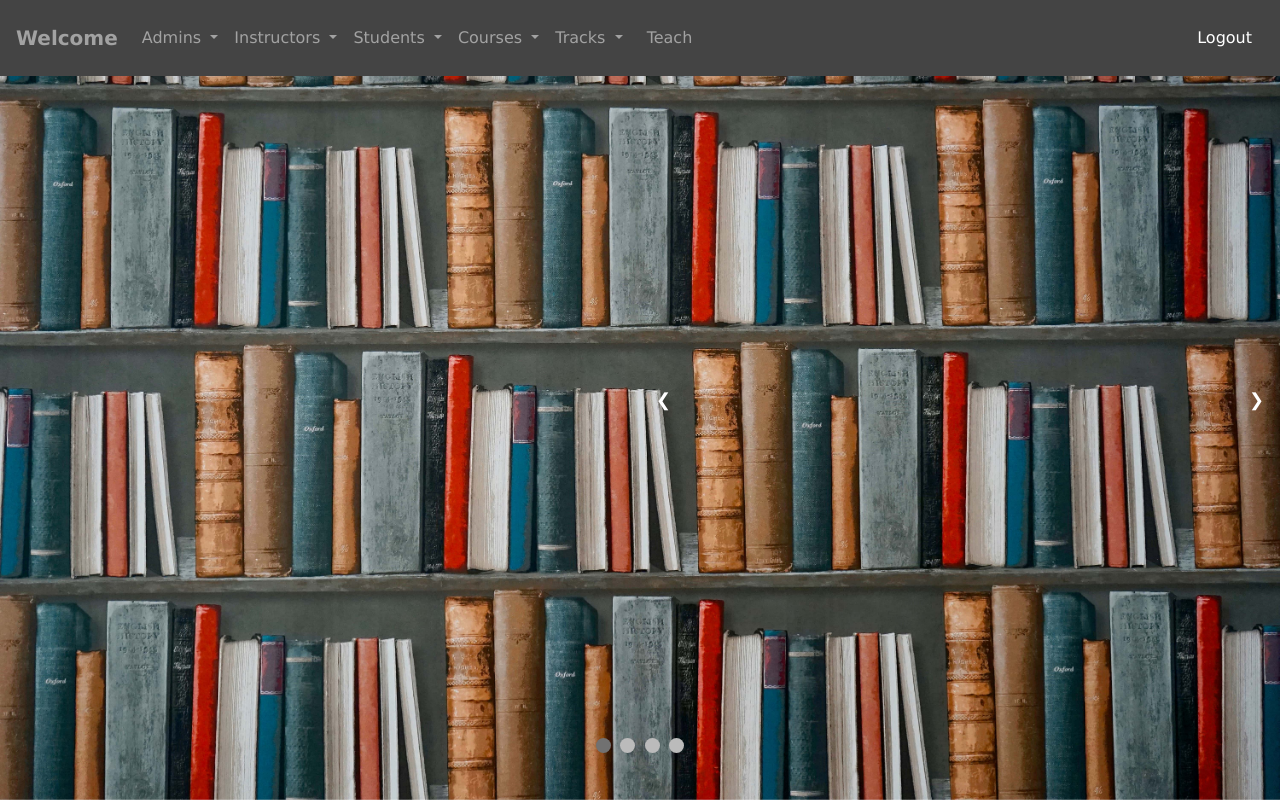
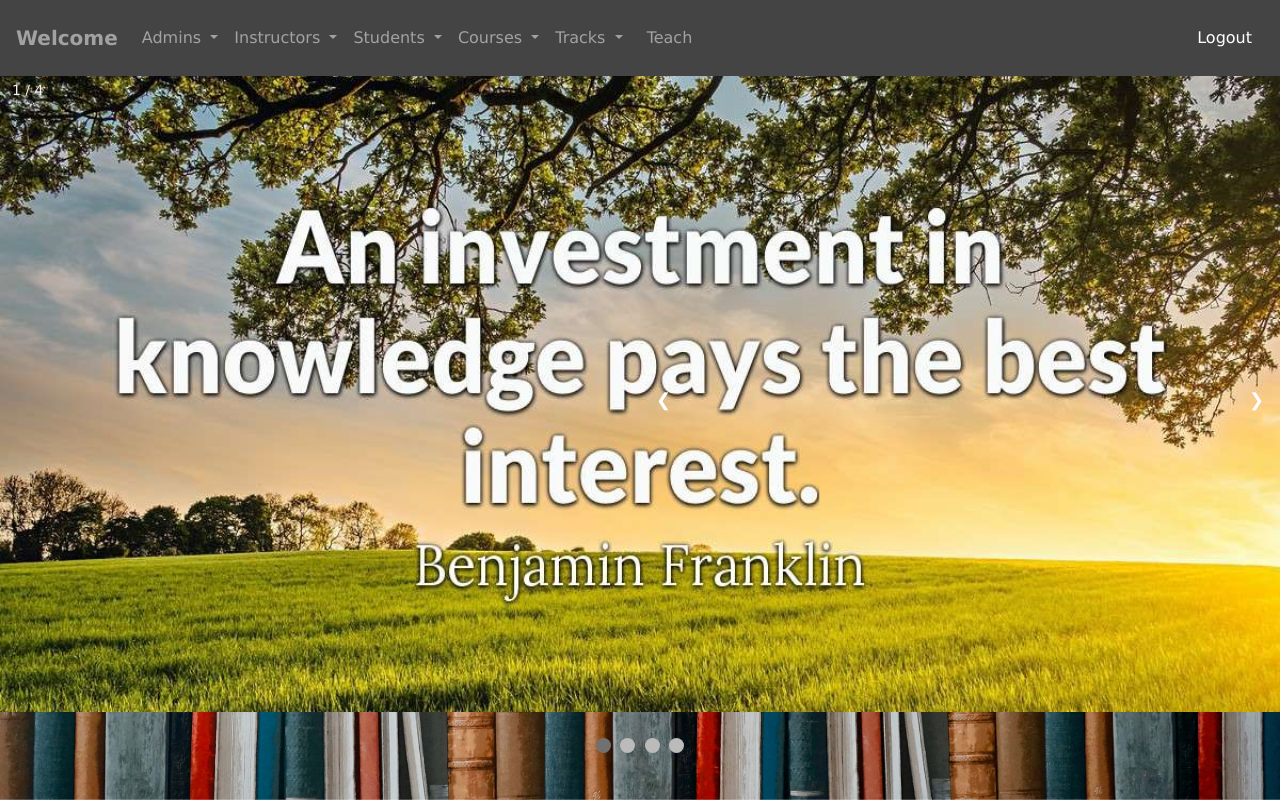
Before and after one commit to be320/Web-Arkdev, a PHP site: page /views/home.php in a window 1280 px wide. Run offline with PHP 8.4, Linux system fonts and the light colour scheme; the visitor is signed in with stand-in values (Sample User, id 1).

Commit message:
Fixes Bugs in most of the program

```diff
--- a/app/includes/sessionAuth.php
+++ b/app/includes/sessionAuth.php
@@ -1,6 +1,6 @@
 <?php
 
 if (!isset($_SESSION['admin']) || empty($_SESSION['admin'])) {
-    header('Location: /views/index_mm.html');
+    header('Location: /index.html');
     exit();
 }
--- a/views/courseDashboard.php
+++ b/views/courseDashboard.php
@@ -78,7 +78,7 @@ require_once(__DIR__.'/layout/header.php');
                 echo '</ul>'
                 . '</b>';
             echo '</p>';
-            echo '<a class="btn btn-primary m-lg-1" href="/courseEdit.php?id='  . $course->getId() .  '">Edit</a>';
+            echo '<a class="btn btn-primary m-lg-1" href="/views/courseEdit?id='  . $course->getId() .  '">Edit</a>';
             echo '<a class="btn btn-danger m-lg-1" href="/app/Controllers/deleteCourse.php?id='  .  $course->getId().  '">Delete</a>';
             echo '</div> ';
             echo '</article>';
--- a/views/createCourse.php
+++ b/views/createCourse.php
@@ -111,6 +111,7 @@ require_once(__DIR__.'/layout/header.php');
                                     <label for="trackName">Track Name:</label>
                                     <select name='track_id' class="form-control">
                                         <option disabled selected >Track Name</option>
+
                                         <?php foreach ($tracks as $track): ?>
                                             <option value="<?php echo $track->getId() ?> "><?php echo $track->getName() ?> </option>
                                         <?php endforeach ?>
--- a/views/home.php
+++ b/views/home.php
@@ -1,6 +1,6 @@
 <?php
-require_once(__DIR__.'/../app/includes/sessionStart.php');
-require_once(__DIR__.'/../app/includes/sessionAuth.php');
+require_once(__DIR__ . '/../app/includes/sessionStart.php');
+require_once(__DIR__ . '/../app/includes/sessionAuth.php');
 ?>
 <!doctype html>
 <html lang="en">
@@ -19,7 +19,7 @@ require_once(__DIR__.'/../app/includes/sessionAuth.php');
 </head>
 
 <?php
-  require_once(__DIR__.'/layout/header.php');
+require_once(__DIR__ . '/layout/header.php');
 ?>
 <!------------------------------------------------------------------------------------------------------------------->
 <body>
@@ -31,21 +31,21 @@ require_once(__DIR__.'/../app/includes/sessionAuth.php');
     <br><br><br>
     <div class="slideshow-container">
 
-<div class="mySlides fade">
+        <div class="mySlides ">
             <div class="numbertext">1 / 4</div>
             <img src="../images/home1.jpg" style="width:100%">
         </div>
 
-<div class="mySlides fade">
+        <div class="mySlides  ">
             <div class="numbertext">2 / 4</div>
             <img src="../images/home2.jpg" style="width:100%">
         </div>
 
-<div class="mySlides fade">
+        <div class="mySlides  ">
             <div class="numbertext">3 / 4</div>
             <img src="../images/home3.jpg" style="width:100%">
         </div>
-<div class="mySlides fade">
+        <div class="mySlides  ">
             <div class="numbertext">4 / 4</div>
             <img src="../images/home4.jpg" style="width:100%">
         </div>
@@ -63,37 +63,6 @@ require_once(__DIR__.'/../app/includes/sessionAuth.php');
         <span class="dot" onclick="currentSlide(4)"></span>
 
     </div>
-
-<script>
-
-var slideIndex = 1;
-showSlides(slideIndex);
-
-function plusSlides(n) {
-  showSlides(slideIndex += n);
-}
-
-function currentSlide(n) {
-  showSlides(slideIndex = n);
-}
-
-function showSlides(n) {
-  var i;
-  var slides = document.getElementsByClassName("mySlides");
-  var dots = document.getElementsByClassName("dot");
-  if (n > slides.length) {slideIndex = 1}
-  if (n < 1) {slideIndex = slides.length}
-  for (i = 0; i < slides.length; i++) {
-      slides[i].style.display = "none";
-  }
-  for (i = 0; i < dots.length; i++) {
-      dots[i].className = dots[i].className.replace(" active", "");
-  }
-  slides[slideIndex-1].style.display = "block";
-  dots[slideIndex-1].className += " active";
-}
-</script>
-
     <?php
-    require_once(__DIR__.'/layout/footer.php');
+    require_once(__DIR__ . '/layout/footer.php');
     ?>
--- a/views/layout/footer.php
+++ b/views/layout/footer.php
@@ -4,7 +4,44 @@
 <script src="../js/popper.min.js"></script>
 <script src="../js/bootstrap.min.js"></script>
 <script src="../js/jquery.validate.js"></script>
-<script src="../js/main.js"></script>
+<!--<script src="../js/main.js"></script>-->
+
+<script>
+    var slideIndex = 1;
+    $(document).ready(function () {
+        showSlides(slideIndex);
+    })
+
+
+    function plusSlides(n) {
+        showSlides(slideIndex += n);
+    }
+
+    function currentSlide(n) {
+        console.log(n);
+        showSlides(slideIndex = n);
+    }
+
+    function showSlides(n) {
+        var i;
+        var slides = document.getElementsByClassName("mySlides");
+        var dots = document.getElementsByClassName("dot");
+        if (n > slides.length) {
+            slideIndex = 1
+        }
+        if (n < 1) {
+            slideIndex = slides.length
+        }
+        for (i = 0; i < slides.length; i++) {
+            slides[i].style.display = "none";
+        }
+        for (i = 0; i < dots.length; i++) {
+            dots[i].className = dots[i].className.replace(" active", "");
+        }
+        slides[slideIndex - 1].style.display = "block";
+        dots[slideIndex - 1].className += " active";
+    }
+</script>
 
 </body>
 </html>
--- a/views/studentDashboard.php
+++ b/views/studentDashboard.php
@@ -50,7 +50,7 @@ else {
         <img src="../images/books.jpg" class="banner" alt="banner"/>
     </div>
 
-    <form method="get" action="/studentDashboard.php">
+    <form method="get" action="/views/studentDashboard.php">
         <div style="padding-top:43px; padding-left:210px; marginbackground-color:none;" id="navbar">
             <ul>
                 <li><input style="border:2px solid #6da17b" type="text" name="name" placeholder="Name"></li>
@@ -94,7 +94,7 @@ foreach($students as $student)
 	  echo'<b style="text-decoration:underline">Level:</b><br>'.$student->getLevel().'<br>';
 
 	   echo'</p> ';
-      echo' <a class="btn btn-primary m-lg-1" href="/studentEdit.php?id=' . $student->getId() . '">Edit</a> ';
+      echo' <a class="btn btn-primary m-lg-1" href="/views/studentEdit.php?id=' . $student->getId() . '">Edit</a> ';
       echo' <a class="btn btn-danger m-lg-1" href="/app/Controllers/deleteStudent.php?id=' . $student->getId() . '">Delete</a> ';
      echo'</div> ';
    echo'</article> ';
--- a/views/studentEdit.php
+++ b/views/studentEdit.php
@@ -77,8 +77,8 @@ exit();
                         <option  value="Freshman">Freshman</option>
                         <option value="Sophomore">Sophomore</option>
                         <option value="Junior">Junior</option>
-                        <option value="Senior1">Senior 1</option>
-                        <option value="Senior2">Senior 2</option>
+                        <option value="Senior 1">Senior 1</option>
+                        <option value="Senior 2">Senior 2</option>
                         </select>
 
                     </div>
--- a/views/trackDashboard.php
+++ b/views/trackDashboard.php
@@ -47,7 +47,7 @@ $tracks = $trackRepo->getAll();
                                     echo '<th scope="row">' . $track->getId() . '</th>';
                                     echo '<td>' . $track->getName() . '</td>';
                                     echo '<td>';
-                                    echo '<a class="btn btn-primary" href="/trackEdit.php?id=' . $track->getId() . '">Edit</a>';
+                                    echo '<a class="btn btn-primary" href="/views/trackEdit.php?id=' . $track->getId() . '">Edit</a>';
                                     echo '<a class="btn btn-danger m-lg-1" href="/app/Controllers/deleteTrack.php?id=' . $track->getId() . '">Delete</a>';
                                     echo '</td>';
 
--- a/views/trackEdit.php
+++ b/views/trackEdit.php
@@ -22,7 +22,7 @@ $track = $trackRepo->getById($data['id']);
 </head>
 
 <?php
-    require_once(__DIR__.'/views/layout/header.php');
+    require_once(__DIR__.'/layout/header.php');
 ?>
 
 <div class="main">
@@ -53,5 +53,5 @@ $track = $trackRepo->getById($data['id']);
     </div>
 </div>
 <?php
-require_once(__DIR__.'/views/layout/footer.php');
+require_once(__DIR__.'/layout/footer.php');
 ?>
```
Also changed, not shown: views/instructorDashboard.php (+16 -15 lines). Lines whose indentation alone changed are shown as unchanged.
